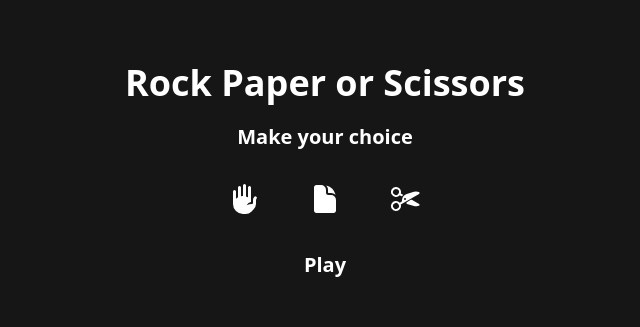
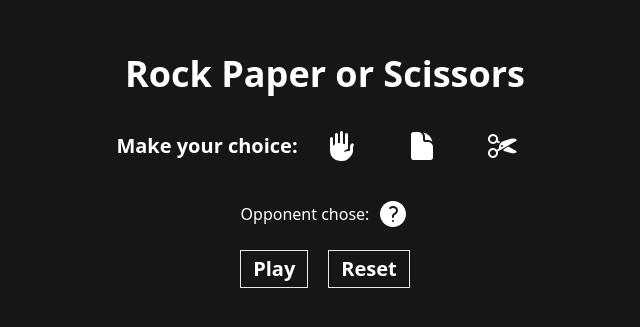
Before and after one commit to lucaspolluxcoop/rock-paper-scissor, a React (Vite) app: page / in a window 1280 px wide. Shown: the part 219-546 px from the top of the page, without its empty margins (315-955 px from the left). Built offline with nearby package versions, Linux system fonts and the light colour scheme.

Commit message:
feat: complete first game

```diff
--- a/src/App.jsx
+++ b/src/App.jsx
@@ -1,11 +1,22 @@
-import { DocumentIcon, HandRaisedIcon, ScissorsIcon } from '@heroicons/react/24/solid';
+import {
+  DocumentIcon,
+  HandRaisedIcon,
+  QuestionMarkCircleIcon,
+  ScissorsIcon,
+} from '@heroicons/react/24/solid';
 import { useEffect, useState } from 'react';
 import './App.css';
 
 function App() {
   const [currentOption, setCurrentOption] = useState(null);
   const [opponentOption, setOpponentOption] = useState(null);
+  const [winner, setWinner] = useState(null);
   const options = ['rock', 'paper', 'scissors'];
+  const rules = [
+    { option: 'rock', beats: 'scissors' },
+    { option: 'paper', beats: 'rock' },
+    { option: 'scissors', beats: 'paper' },
+  ];
 
   const getIcon = (option) => {
     switch (option) {
@@ -16,23 +27,44 @@ function App() {
       case 'scissors':
         return <ScissorsIcon className="h-8 w-8" />;
       default:
-        return null;
+        return <QuestionMarkCircleIcon className="h-8 w-8" />;
     }
   };
 
   useEffect(() => {
-    // TODO: setWinner
+    if (!opponentOption) return;
+    const getWinner = async () => {
+      const result = await checkWinner();
+      if (!result) setWinner('draw');
+      else {
+        setWinner(result);
+      }
+    };
+    getWinner();
   }, [opponentOption]);
 
   const play = async () => {
-    if (opponentOption) return;
-    if (!currentOption) return;
+    if (opponentOption || winner || !currentOption) return;
     const oppOption = options[Math.floor(Math.random() * options.length)];
     setOpponentOption(oppOption);
   };
 
-  const setWinner = async (option) => {
-    /* TODO: setWinner */
+  const reset = () => {
+    setCurrentOption(null);
+    setOpponentOption(null);
+    setWinner(null);
+  };
+
+  const checkWinner = async () => {
+    let rule = rules.find((rule) => rule.option === currentOption);
+    if (rule && rule.beats === opponentOption) {
+      return currentOption;
+    }
+    rule = rules.find((rule) => rule.option === opponentOption);
+    if (rule && rule.beats === currentOption) {
+      return opponentOption;
+    }
+    return null;
   };
 
   const handleOptionSelect = (option) => {
@@ -43,8 +75,8 @@ function App() {
   return (
     <div className="flex h-screen flex-col items-center justify-center">
       <h1 className="text-4xl font-bold">Rock Paper or Scissors</h1>
-      <div className="mt-5 flex flex-col justify-center gap-4">
-        <span className="text-center text-xl font-bold">Make your choice</span>
+      <div className="mt-5 flex flex-row items-center justify-center gap-3">
+        <span className="text-center text-xl font-bold">Make your choice: </span>
         <div className="flex gap-4">
           {options.map((option) => (
             <div
@@ -60,17 +92,31 @@ function App() {
           ))}
         </div>
       </div>
-      <div className="mt-5 flex gap-4">
-        <button onClick={play} className="button cursor-pointer text-xl font-bold">
+      <div className="mt-5 flex flex-row items-center justify-center gap-3">
+        <div className="flex items-center gap-2">
+          <span>Opponent chose:</span>
+          {opponentOption ? getIcon(opponentOption) : getIcon()}
+        </div>
+      </div>
+      <div className="mt-5 flex flex-row items-center justify-center gap-5">
+        <button
+          onClick={play}
+          className="button cursor-pointer border px-3 py-1 text-xl font-bold hover:bg-gray-700"
+        >
           Play
         </button>
+        <button
+          onClick={reset}
+          className="button cursor-pointer border px-3 py-1 text-xl font-bold hover:bg-gray-700"
+        >
+          Reset
+        </button>
       </div>
-      {/* replace with winner section */}
       <div className="mt-5 flex gap-4">
-        {opponentOption && (
+        {winner !== null && (
           <div className="flex items-center gap-2">
-            <span>Opponent chose:</span>
-            {getIcon(opponentOption)}
+            {winner === 'draw' ? 'Draw' : 'Winner: '}
+            {winner !== 'draw' && getIcon(winner)}
           </div>
         )}
       </div>
```
